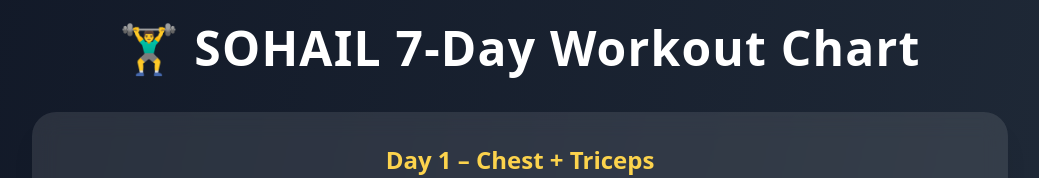
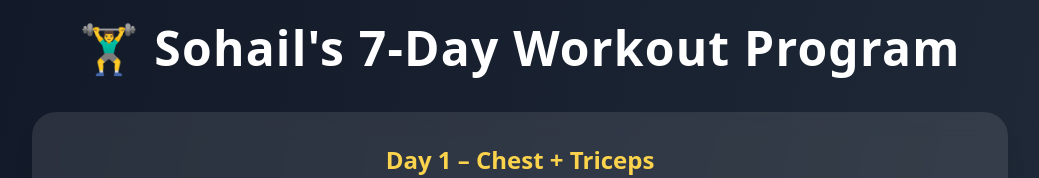
Before and after one commit to Beingsohailk/workout-chart, a plain HTML site: page index.html in a window 1280 px wide. Shown: the top 178 px of the page, without its empty margins (120-1159 px from the left). Drawn offline with nearby package versions, Linux system fonts and the light colour scheme.

Commit message:
Auto-deploy: 2025-09-06 15:01:53

```diff
--- a/index.html
+++ b/index.html
@@ -10,7 +10,7 @@
   <div class="max-w-5xl mx-auto p-6">
     <!-- Title -->
     <h1 class="text-4xl md:text-5xl font-extrabold text-center mb-10 tracking-wide">
-      🏋️‍♂️ SOHAIL 7-Day Workout Chart
+      🏋️‍♂️ Sohail's 7-Day Workout Program
     </h1>
 
     <div class="grid gap-8">
```
